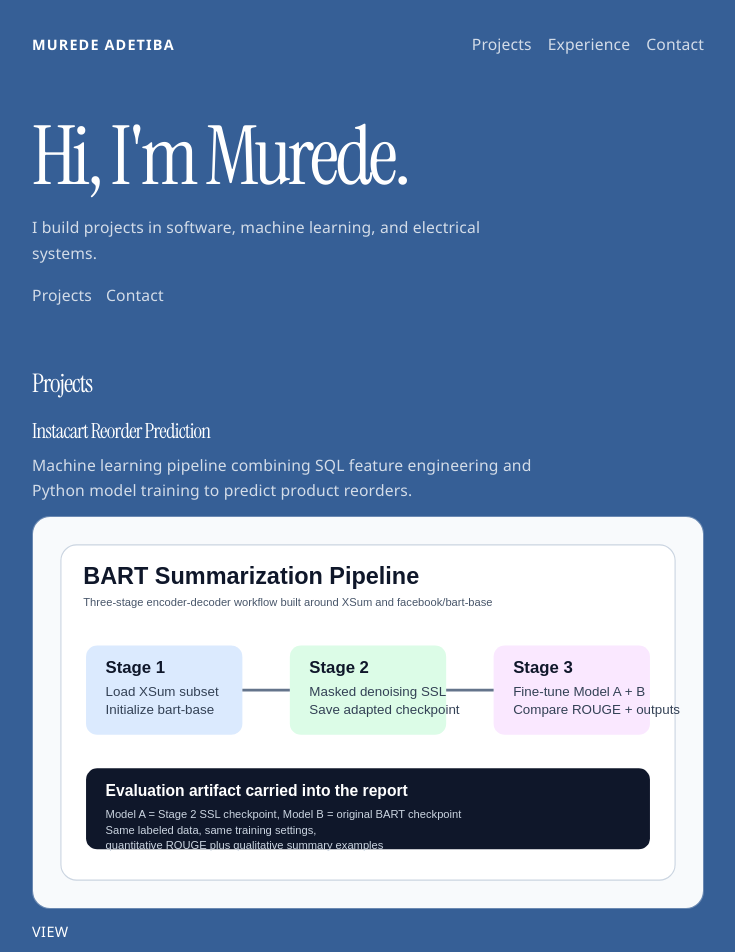
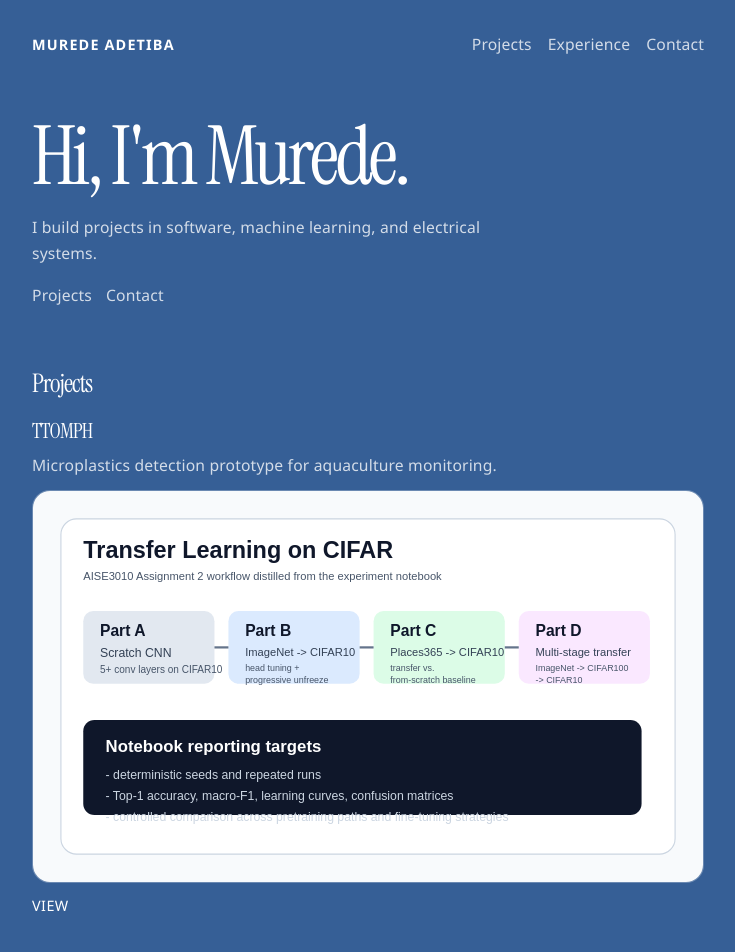
Before and after one commit to Murede/Personal-Website, a React (Vite) app: page / in a window 1280 px wide. Shown: the top 952 px of the page, without its empty margins (272-1007 px from the left). Built offline with nearby package versions, Linux system fonts and the light colour scheme.

Commit message:
Reorder portfolio projects and update GitHub links

```diff
--- a/src/App.jsx
+++ b/src/App.jsx
@@ -5,11 +5,11 @@ import functionGeneratorImage from './assets/functiongenerator.jpg'
 
 const projects = [
   {
-    title: 'Instacart Reorder Prediction',
-    description: 'Machine learning pipeline combining SQL feature engineering and Python model training to predict product reorders.',
-    link: 'https://github.com/Murede/Instacart-Reorder-Prediction',
+    title: 'TTOMPH',
+    description: 'Microplastics detection prototype for aquaculture monitoring.',
+    link: 'https://github.com/Murede/TTOMPpH',
     label: 'View',
-    image: '/projects/visuals/bart-summarization.svg',
+    image: '/projects/visuals/transfer-learning-cifar.svg',
   },
   {
     title: 'Transfer Learning on CIFAR',
@@ -40,11 +40,11 @@ const projects = [
     image: functionGeneratorImage,
   },
   {
-    title: 'TTOMPH',
-    description: 'Microplastics detection prototype for aquaculture monitoring.',
-    link: 'https://github.com/Murede/TTOMPpH',
+    title: 'Instacart Reorder Prediction',
+    description: 'Machine learning pipeline combining SQL feature engineering and Python model training to predict product reorders.',
+    link: 'https://github.com/Murede/Instacart-Reorder-Prediction',
     label: 'View',
-    image: '/projects/visuals/transfer-learning-cifar.svg',
+    image: '/projects/visuals/bart-summarization.svg',
   },
   {
     title: 'Resistor Predictor CNN',
```
